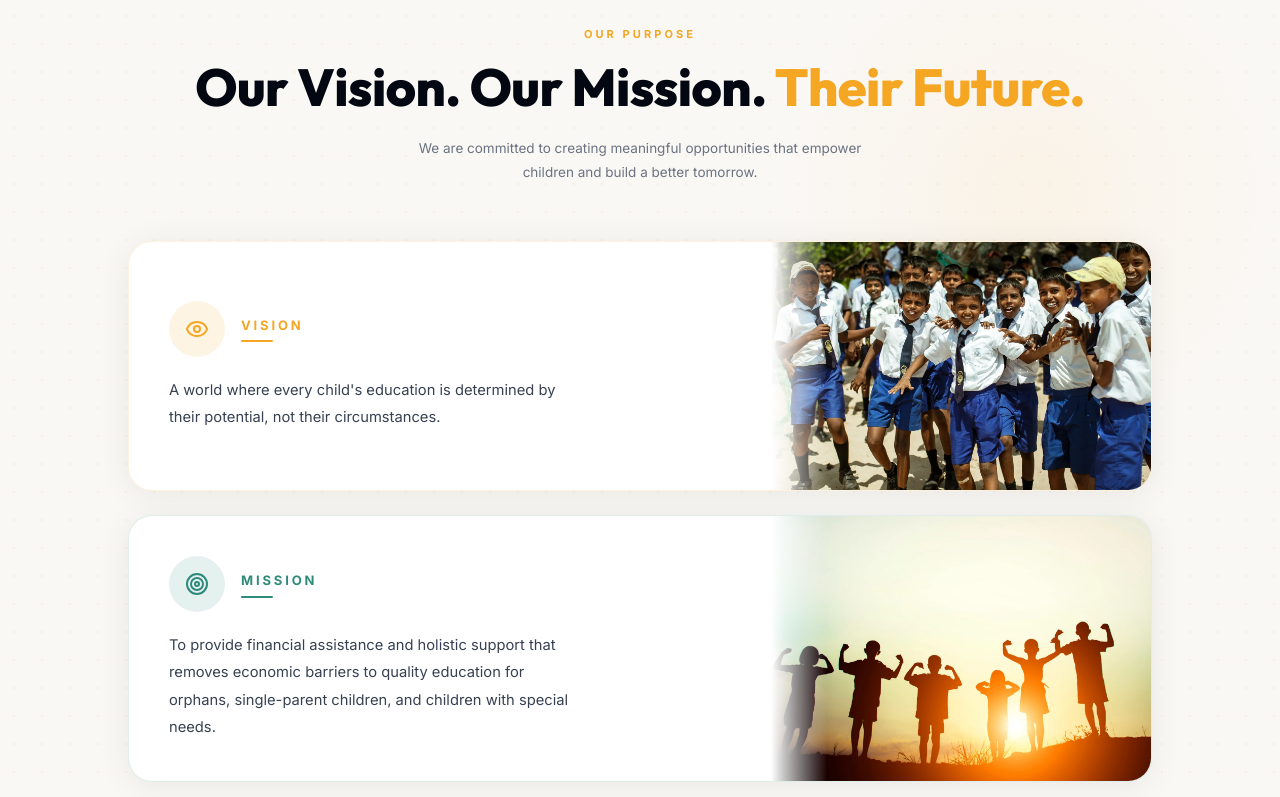
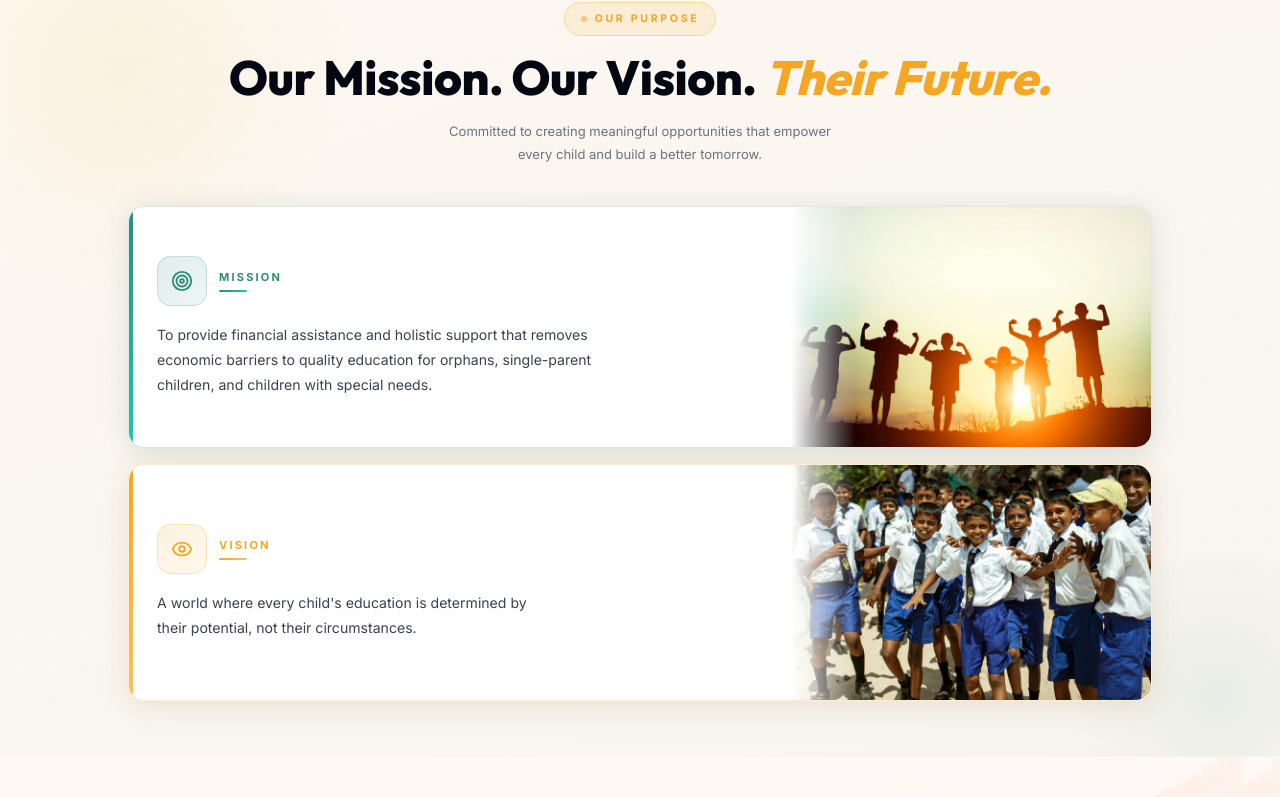
Before and after one commit to shashinadh28/Adhyapana-Foundation, a React (Vite) app: page / in a window 1280 px wide. Shown: the part 1680-2477 px from the top of the page. Built offline with nearby package versions, Linux system fonts and the light colour scheme.

Commit message:
improve: Our Purpose section - Mission first, improved card design, reduced gaps, renamed heading

```diff
--- a/src/components/VisionMission.jsx
+++ b/src/components/VisionMission.jsx
@@ -106,144 +106,132 @@ export default function VisionMission() {
       {/* ══ OUR PURPOSE ══ */}
       <section
         ref={sectionRef}
-        className="relative w-full py-20 px-6 overflow-hidden"
-        style={{ background: "#faf8f5" }}
+        className="relative w-full py-14 px-6 overflow-hidden"
+        style={{ background: "linear-gradient(160deg, #fdf8f0 0%, #faf6f0 50%, #f8f4ef 100%)" }}
       >
-        {/* Subtle dot grid */}
+        {/* Decorative blobs */}
+        <div
+          className="absolute -top-32 -left-32 w-[500px] h-[500px] rounded-full pointer-events-none"
+          style={{ background: "radial-gradient(circle, rgba(245,166,35,0.08) 0%, transparent 65%)" }}
+        />
+        <div
+          className="absolute -bottom-24 -right-24 w-80 h-80 rounded-full pointer-events-none"
+          style={{ background: "radial-gradient(circle, rgba(46,139,122,0.07) 0%, transparent 65%)" }}
+        />
+        {/* Dot grid */}
         <div
           className="absolute inset-0 pointer-events-none"
           style={{
-            backgroundImage: "radial-gradient(circle, rgba(245,166,35,0.18) 1.2px, transparent 1.2px)",
-            backgroundSize: "28px 28px",
-            opacity: 0.6,
+            backgroundImage: "radial-gradient(circle, rgba(245,166,35,0.15) 1px, transparent 1px)",
+            backgroundSize: "32px 32px",
+            opacity: 0.5,
           }}
-        />
-        {/* Ambient glow top-right */}
-        <div
-          className="absolute top-0 right-0 w-[500px] h-[500px] rounded-full pointer-events-none"
-          style={{ background: "radial-gradient(circle, rgba(245,166,35,0.07) 0%, transparent 70%)" }}
         />
 
         <div className="relative max-w-5xl mx-auto">
-          {/* Section header */}
+          {/* ── Section header ── */}
           <motion.div
             initial={{ opacity: 0, y: 24 }}
             animate={inView ? { opacity: 1, y: 0 } : {}}
             transition={{ duration: 0.65 }}
-            className="text-center mb-14"
+            className="text-center mb-10"
           >
-            <p
-              className="font-body font-bold uppercase tracking-[0.28em] mb-4"
-              style={{ fontSize: 11, color: "#F5A623" }}
+            {/* Eyebrow pill */}
+            <div
+              className="inline-flex items-center gap-2 mb-4 px-4 py-2 rounded-full"
+              style={{
+                background: "rgba(245,166,35,0.12)",
+                border: "1.5px solid rgba(245,166,35,0.30)",
+              }}
             >
-              OUR PURPOSE
-            </p>
+              <span
+                className="w-1.5 h-1.5 rounded-full animate-pulse"
+                style={{ background: "#F5A623" }}
+              />
+              <span
+                className="font-body font-bold uppercase tracking-[0.26em]"
+                style={{ fontSize: 10.5, color: "#F5A623" }}
+              >
+                Our Purpose
+              </span>
+            </div>
+
             <h2
-              className="font-playfair font-extrabold text-gray-950 mb-5"
-              style={{ fontSize: "clamp(28px, 4.5vw, 52px)", lineHeight: 1.1 }}
+              className="font-playfair font-extrabold text-gray-950 mb-4"
+              style={{ fontSize: "clamp(26px, 4vw, 48px)", lineHeight: 1.08 }}
             >
-              Our Vision. Our Mission.{" "}
-              <span style={{ color: "#F5A623" }}>Their Future.</span>
+              Our Mission. Our Vision.{" "}
+              <span style={{ color: "#F5A623", fontStyle: "italic" }}>Their Future.</span>
             </h2>
             <p
-              className="font-body text-gray-500 leading-[1.8] max-w-md mx-auto"
-              style={{ fontSize: "clamp(13.5px, 1.05vw, 15px)" }}
+              className="font-body text-gray-500 leading-[1.75] max-w-sm mx-auto"
+              style={{ fontSize: "clamp(13px, 1vw, 14.5px)" }}
             >
-              We are committed to creating meaningful opportunities that empower
-              children and build a better tomorrow.
+              Committed to creating meaningful opportunities that empower
+              every child and build a better tomorrow.
             </p>
           </motion.div>
 
-          {/* Cards */}
-          <div className="flex flex-col gap-6">
-            {/* VISION Card */}
+          {/* ── Cards ── */}
+          <div className="flex flex-col gap-4">
+
+            {/* ── MISSION Card (first) ── */}
             <motion.div
-              initial={{ opacity: 0, y: 32 }}
-              animate={inView ? { opacity: 1, y: 0 } : {}}
-              transition={{ duration: 0.7, delay: 0.15, ease: [0.22, 1, 0.36, 1] }}
-              className="relative rounded-3xl overflow-hidden flex flex-col md:flex-row"
+              initial={{ opacity: 0, x: -28 }}
+              animate={inView ? { opacity: 1, x: 0 } : {}}
+              transition={{ duration: 0.7, delay: 0.12, ease: [0.22, 1, 0.36, 1] }}
+              className="group relative rounded-2xl overflow-hidden flex flex-col md:flex-row"
               style={{
                 background: "#fff",
-                boxShadow: "0 4px 32px rgba(0,0,0,0.07)",
-                border: "1px solid rgba(245,166,35,0.15)",
-                minHeight: 200,
+                boxShadow: "0 2px 20px rgba(46,139,122,0.10), 0 8px 40px rgba(0,0,0,0.06)",
+                border: "1px solid rgba(46,139,122,0.18)",
+                minHeight: 190,
               }}
             >
-              {/* Left: content */}
-              <div className="flex-1 p-8 md:p-10 flex flex-col justify-center">
-                <div className="flex items-center gap-4 mb-5">
+              {/* Left color accent bar */}
+              <div
+                className="absolute left-0 top-0 bottom-0 w-1 rounded-l-2xl"
+                style={{ background: "linear-gradient(180deg, #2E8B7A 0%, #22c5ad 100%)" }}
+              />
+
+              {/* Content */}
+              <div className="flex-1 pl-7 pr-6 py-8 md:py-9 flex flex-col justify-center">
+                {/* Icon + badge row */}
+                <div className="flex items-center gap-3 mb-4">
                   <div
-                    className="flex items-center justify-center flex-shrink-0"
-                    style={{ width: 56, height: 56, borderRadius: "50%", background: "rgba(245,166,35,0.12)" }}
+                    className="flex items-center justify-center flex-shrink-0 transition-transform duration-300 group-hover:scale-110"
+                    style={{
+                      width: 50,
+                      height: 50,
+                      borderRadius: 14,
+                      background: "linear-gradient(135deg, rgba(46,139,122,0.15) 0%, rgba(46,139,122,0.08) 100%)",
+                      border: "1.5px solid rgba(46,139,122,0.20)",
+                    }}
                   >
-                    <Eye size={24} style={{ color: "#F5A623" }} />
+                    <Target size={22} style={{ color: "#2E8B7A" }} />
                   </div>
                   <div>
-                    <p className="font-body font-bold uppercase tracking-[0.22em]" style={{ fontSize: 13, color: "#F5A623" }}>
-                      VISION
-                    </p>
-                    <div style={{ width: 32, height: 2, background: "#F5A623", borderRadius: 2, marginTop: 5 }} />
+                    <span
+                      className="font-body font-extrabold uppercase tracking-[0.24em] block"
+                      style={{ fontSize: 11, color: "#2E8B7A", letterSpacing: "0.2em" }}
+                    >
+                      Mission
+                    </span>
+                    <div
+                      style={{
+                        width: 28,
+                        height: 2.5,
+                        background: "linear-gradient(90deg, #2E8B7A, #22c5ad)",
+                        borderRadius: 2,
+                        marginTop: 4,
+                      }}
+                    />
                   </div>
                 </div>
+
                 <p
-                  className="font-body text-gray-700 leading-[1.85]"
-                  style={{ fontSize: "clamp(14px, 1.15vw, 16px)", maxWidth: 400 }}
-                >
-                  A world where every child's education is determined by their
-                  potential, not their circumstances.
-                </p>
-              </div>
-
-              {/* Right: image */}
-              <div
-                className="relative flex-shrink-0 overflow-hidden"
-                style={{ width: "clamp(200px, 38%, 380px)", minHeight: 200 }}
-              >
-                <div
-                  className="absolute inset-y-0 left-0 w-14 z-10 pointer-events-none hidden md:block"
-                  style={{ background: "linear-gradient(to right, #fff 0%, transparent 100%)" }}
-                />
-                <img
-                  src="/Our-Purpose/vision.webp"
-                  alt="Vision — smiling children in school"
-                  className="w-full h-full object-cover"
-                  style={{ minHeight: 200 }}
-                />
-              </div>
-            </motion.div>
-
-            {/* MISSION Card */}
-            <motion.div
-              initial={{ opacity: 0, y: 32 }}
-              animate={inView ? { opacity: 1, y: 0 } : {}}
-              transition={{ duration: 0.7, delay: 0.28, ease: [0.22, 1, 0.36, 1] }}
-              className="relative rounded-3xl overflow-hidden flex flex-col md:flex-row"
-              style={{
-                background: "#fff",
-                boxShadow: "0 4px 32px rgba(0,0,0,0.07)",
-                border: "1px solid rgba(46,139,122,0.15)",
-                minHeight: 200,
-              }}
-            >
-              {/* Left: content */}
-              <div className="flex-1 p-8 md:p-10 flex flex-col justify-center">
-                <div className="flex items-center gap-4 mb-5">
-                  <div
-                    className="flex items-center justify-center flex-shrink-0"
-                    style={{ width: 56, height: 56, borderRadius: "50%", background: "rgba(46,139,122,0.12)" }}
-                  >
-                    <Target size={24} style={{ color: "#2E8B7A" }} />
-                  </div>
-                  <div>
-                    <p className="font-body font-bold uppercase tracking-[0.22em]" style={{ fontSize: 13, color: "#2E8B7A" }}>
-                      MISSION
-                    </p>
-                    <div style={{ width: 32, height: 2, background: "#2E8B7A", borderRadius: 2, marginTop: 5 }} />
-                  </div>
-                </div>
-                <p
-                  className="font-body text-gray-700 leading-[1.85]"
-                  style={{ fontSize: "clamp(14px, 1.15vw, 16px)", maxWidth: 420 }}
+                  className="font-body text-gray-700 leading-[1.8]"
+                  style={{ fontSize: "clamp(13.5px, 1.1vw, 15.5px)", maxWidth: 440 }}
                 >
                   To provide financial assistance and holistic support that removes
                   economic barriers to quality education for orphans, single-parent
@@ -254,20 +242,118 @@ export default function VisionMission() {
               {/* Right: image */}
               <div
                 className="relative flex-shrink-0 overflow-hidden"
-                style={{ width: "clamp(200px, 38%, 380px)", minHeight: 200 }}
+                style={{ width: "clamp(180px, 36%, 360px)", minHeight: 190 }}
               >
+                {/* Fade edge */}
                 <div
-                  className="absolute inset-y-0 left-0 w-14 z-10 pointer-events-none hidden md:block"
-                  style={{ background: "linear-gradient(to right, #fff 0%, transparent 100%)" }}
+                  className="absolute inset-y-0 left-0 w-16 z-10 pointer-events-none hidden md:block"
+                  style={{
+                    background: "linear-gradient(to right, #fff 0%, transparent 100%)",
+                  }}
+                />
+                {/* Teal tint overlay */}
+                <div
+                  className="absolute inset-0 z-[5] pointer-events-none opacity-0 group-hover:opacity-100 transition-opacity duration-500"
+                  style={{ background: "rgba(46,139,122,0.06)" }}
                 />
                 <img
                   src="/Our-Purpose/mission.webp"
                   alt="Mission — children studying at desks"
-                  className="w-full h-full object-cover"
-                  style={{ minHeight: 200 }}
+                  className="w-full h-full object-cover transition-transform duration-700 group-hover:scale-105"
+                  style={{ minHeight: 190 }}
                 />
               </div>
             </motion.div>
+
+            {/* ── VISION Card (second) ── */}
+            <motion.div
+              initial={{ opacity: 0, x: 28 }}
+              animate={inView ? { opacity: 1, x: 0 } : {}}
+              transition={{ duration: 0.7, delay: 0.24, ease: [0.22, 1, 0.36, 1] }}
+              className="group relative rounded-2xl overflow-hidden flex flex-col md:flex-row"
+              style={{
+                background: "#fff",
+                boxShadow: "0 2px 20px rgba(245,166,35,0.10), 0 8px 40px rgba(0,0,0,0.06)",
+                border: "1px solid rgba(245,166,35,0.20)",
+                minHeight: 190,
+              }}
+            >
+              {/* Left color accent bar */}
+              <div
+                className="absolute left-0 top-0 bottom-0 w-1 rounded-l-2xl"
+                style={{ background: "linear-gradient(180deg, #F5A623 0%, #f7c162 100%)" }}
+              />
+
+              {/* Content */}
+              <div className="flex-1 pl-7 pr-6 py-8 md:py-9 flex flex-col justify-center">
+                {/* Icon + badge row */}
+                <div className="flex items-center gap-3 mb-4">
+                  <div
+                    className="flex items-center justify-center flex-shrink-0 transition-transform duration-300 group-hover:scale-110"
+                    style={{
+                      width: 50,
+                      height: 50,
+                      borderRadius: 14,
+                      background: "linear-gradient(135deg, rgba(245,166,35,0.15) 0%, rgba(245,166,35,0.08) 100%)",
+                      border: "1.5px solid rgba(245,166,35,0.22)",
+                    }}
+                  >
+                    <Eye size={22} style={{ color: "#F5A623" }} />
+                  </div>
+                  <div>
+                    <span
+                      className="font-body font-extrabold uppercase tracking-[0.24em] block"
+                      style={{ fontSize: 11, color: "#F5A623", letterSpacing: "0.2em" }}
+                    >
+                      Vision
+                    </span>
+                    <div
+                      style={{
+                        width: 28,
+                        height: 2.5,
+                        background: "linear-gradient(90deg, #F5A623, #f7c162)",
+                        borderRadius: 2,
+                        marginTop: 4,
+                      }}
+                    />
+                  </div>
+                </div>
+
+                <p
+                  className="font-body text-gray-700 leading-[1.8]"
+                  style={{ fontSize: "clamp(13.5px, 1.1vw, 15.5px)", maxWidth: 400 }}
+                >
+                  A world where every child's education is determined by their
+                  potential, not their circumstances.
+                </p>
+              </div>
+
+              {/* Right: image */}
+              <div
+                className="relative flex-shrink-0 overflow-hidden"
+                style={{ width: "clamp(180px, 36%, 360px)", minHeight: 190 }}
+              >
+                {/* Fade edge */}
+                <div
+                  className="absolute inset-y-0 left-0 w-16 z-10 pointer-events-none hidden md:block"
+                  style={{
+                    background: "linear-gradient(to right, #fff 0%, transparent 100%)",
+                  }}
+                />
+                {/* Amber tint overlay on hover */}
+                <div
+                  className="absolute inset-0 z-[5] pointer-events-none opacity-0 group-hover:opacity-100 transition-opacity duration-500"
+                  style={{ background: "rgba(245,166,35,0.05)" }}
+                />
+                <img
+                  src="/Our-Purpose/vision.webp"
+                  alt="Vision — smiling children in school"
+                  className="w-full h-full object-cover transition-transform duration-700 group-hover:scale-105"
+                  style={{ minHeight: 190 }}
+                />
+              </div>
+            </motion.div>
+
           </div>
         </div>
       </section>
```
